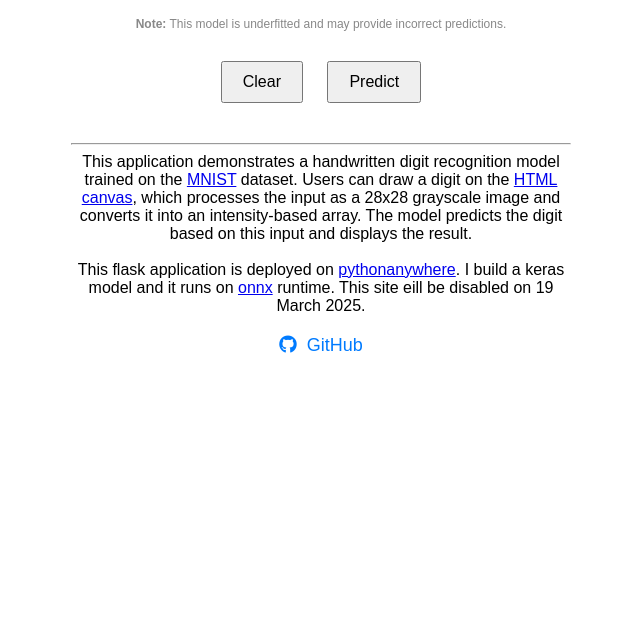
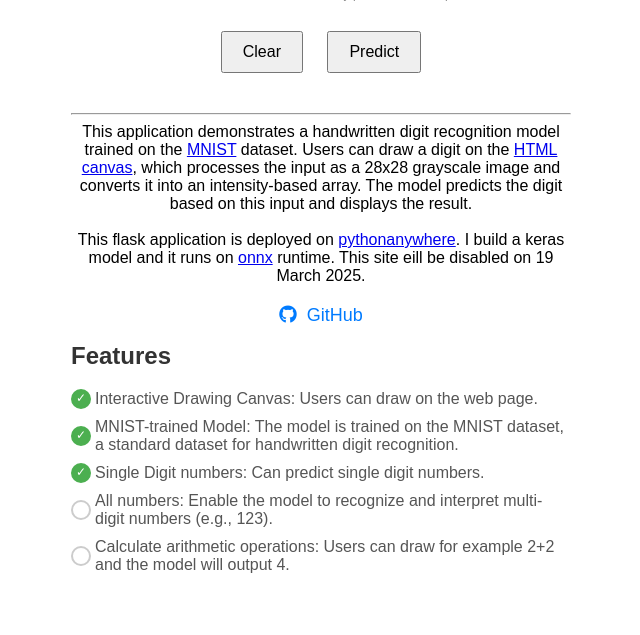
Before and after one commit to adimail/digit-recognizer, a Flask app: page / in a window 1280 px wide. Shown: the part 400-1035 px from the top of the page, without its empty margins (319-959 px from the left). Before the commit the page ends 753 px from the top, so only its background shows below. Run offline with Flask 3, Linux system fonts and the light colour scheme.

Commit message:
DOCS: Screenshot and features added on site

```diff
--- a/static/canvas.js
+++ b/static/canvas.js
@@ -3,6 +3,9 @@
 const clearButton = document.getElementById("clearButton");
 const predictButton = document.getElementById("predictButton");
 const predictionResult = document.getElementById("predictionResult");
+
+let drawing = false;
+let placeholderVisible = true;
 
 // Initialize canvas with a placeholder message
 function initializeCanvas() {
@@ -15,16 +18,22 @@
   ctx.textAlign = "center";
   ctx.textBaseline = "middle";
   ctx.fillText("Draw Here", canvas.width / 2, canvas.height / 2);
+  placeholderVisible = true;
 }
 
-// Set up drawing
-let drawing = false;
+// Clear placeholder text before drawing
+function clearPlaceholder() {
+  if (placeholderVisible) {
+    ctx.fillStyle = "white";
+    ctx.fillRect(0, 0, canvas.width, canvas.height);
+    placeholderVisible = false;
+  }
+}
 
 // Mouse events
 canvas.addEventListener("mousedown", startDrawing);
 canvas.addEventListener("mousemove", draw);
 canvas.addEventListener("mouseup", stopDrawing);
-canvas.addEventListener("mouseout", stopDrawing);
 
 // Touch events
 canvas.addEventListener("touchstart", startDrawingTouch);
@@ -32,18 +41,14 @@
 canvas.addEventListener("touchend", stopDrawing);
 
 function startDrawing(event) {
-  if (!drawing) {
-    clearPlaceholder();
-  }
+  clearPlaceholder(); // Ensure placeholder is cleared only once
   drawing = true;
   draw(event);
 }
 
 function startDrawingTouch(event) {
   event.preventDefault();
-  if (!drawing) {
-    clearPlaceholder();
-  }
+  clearPlaceholder(); // Ensure placeholder is cleared only once
   drawing = true;
   drawTouch(event);
 }
@@ -104,12 +109,6 @@
   predictionResult.innerHTML = "";
 });
 
-// Clear placeholder text when drawing starts
-function clearPlaceholder() {
-  ctx.fillStyle = "white";
-  ctx.fillRect(0, 0, canvas.width, canvas.height);
-}
-
 // Convert canvas to base64 and send to Flask backend for prediction
 predictButton.addEventListener("click", async () => {
   try {
--- a/static/style.css
+++ b/static/style.css
@@ -74,3 +74,49 @@
 .icon-link:hover {
   color: #0056b3;
 }
+
+.checklist {
+  text-align: left;
+}
+
+.checklist h1 {
+  font-size: 1.5em;
+  margin-bottom: 20px;
+  color: #333;
+}
+
+.checklist ul {
+  list-style: none;
+  padding: 0;
+}
+
+.checklist li {
+  font-size: 1em;
+  margin-bottom: 10px;
+  padding-left: 24px;
+  position: relative;
+  color: #555;
+}
+
+.checklist li:before {
+  content: "";
+  display: inline-block;
+  width: 16px;
+  height: 16px;
+  border: 2px solid #ccc;
+  border-radius: 50%;
+  position: absolute;
+  left: 0;
+  top: 50%;
+  transform: translateY(-50%);
+}
+
+.checklist li.completed:before {
+  border-color: #4caf50;
+  background-color: #4caf50;
+  content: "✓";
+  color: white;
+  font-size: 12px;
+  text-align: center;
+  line-height: 14px;
+}
--- a/templates/index.html
+++ b/templates/index.html
@@ -51,6 +51,18 @@
       <!--  <i class="fab fa-kaggle"></i> Kaggle Notebook-->
       <!--</a>-->
     </div>
+
+    <div class="checklist">
+      <h1>Features</h1>
+      <ul>
+        <li class="completed">Interactive Drawing Canvas: Users can draw on the web page.</li>
+        <li class="completed">MNIST-trained Model: The model is trained on the MNIST dataset, a standard dataset for
+          handwritten digit recognition.</li>
+        <li class="completed">Single Digit numbers: Can predict single digit numbers.</li>
+        <li>All numbers: Enable the model to recognize and interpret multi-digit numbers (e.g., 123).</li>
+        <li>Calculate arithmetic operations: Users can draw for example 2+2 and the model will output 4.</li>
+      </ul>
+    </div>
   </div>
   <script src="{{ url_for('static', filename='canvas.js') }}"></script>
   <script>
```
Also changed, not shown: README.md (added), ss.jpeg (added).
